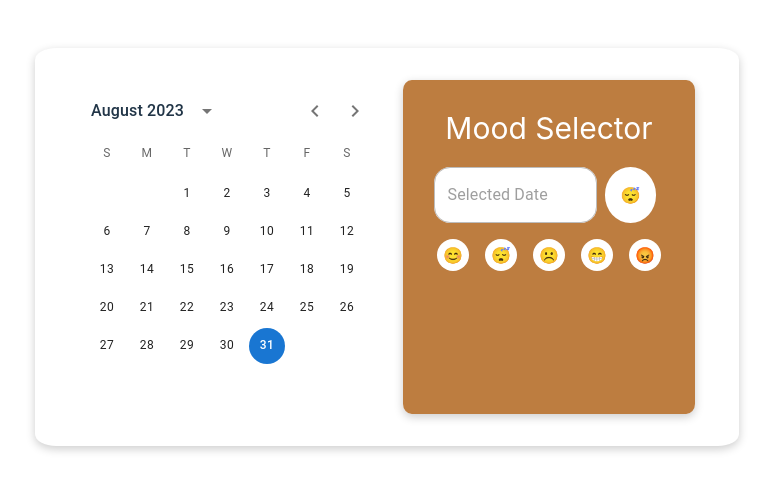
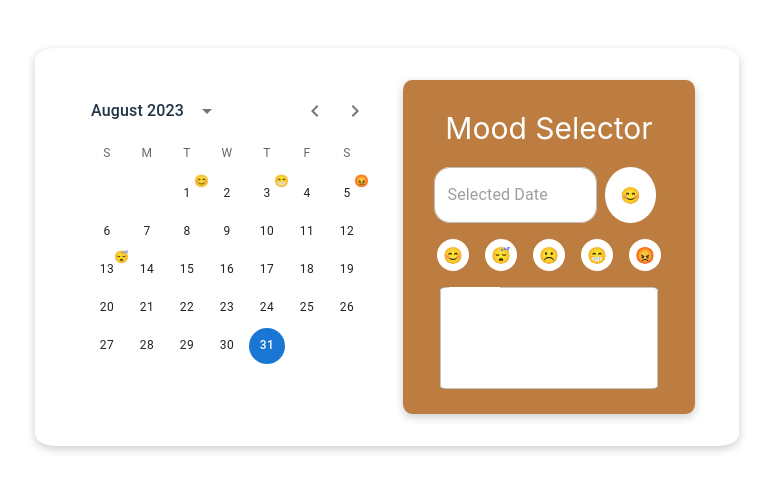
Before and after one commit to Serh1/mood-journal, a React (Vite) app: page / in a window 1280 px wide. Shown: the part 153-644 px from the top of the page, without its empty margins (253-1026 px from the left). Built offline with nearby package versions, Linux system fonts and the light colour scheme; no server answers.

Commit message:
Added mood+reason for each day

```diff
--- a/src/components/Tracker/Tracker.jsx
+++ b/src/components/Tracker/Tracker.jsx
@@ -3,36 +3,78 @@ import "./Tracker.css";
 import TextField from "@mui/material/TextField";
 import Button from "../Button/Button";
 import Cal from "../Calendar";
+import { useEffect } from "react";
+import { Dayjs } from "dayjs";
+import { fetchData } from "../../server/api";
+import emojisList from "../../server/emojis";
+import Dates from "../../server/dates";
 
 const Tracker = () => {
   const [selectedDate, setSelectedDate] = useState(null);
-  const [selectedMood, setSelectedMood] = useState(null);
-  const [highlightedDays, setHighlightedDays] = useState([1, 2, 3, 12]);
+  const [emojiList, setEmojiList] = useState(emojisList());
+
+  const textRef = React.createRef();
+
+  useEffect(() => {
+    const day = findSelectedDay(selectedDate);
+    textRef.current.value = day ? day.reason : "No reason";
+  }, [selectedDate]);
+
+  const [highlightedDays, setHighlightedDays] = useState([
+    { day: 1, mood: "😊", reason: "I am happy" },
+    { day: 5, mood: "😡", reason: null },
+    { day: 3, mood: "😁", reason: null },
+    { day: 13, mood: "😴", reason: null },
+  ]);
+
+  console.log(highlightedDays);
 
   const handleDateSelected = (date) => {
     setSelectedDate(date);
   };
 
-  function convertUTCDateToLocalDate(date) {
-    var newDate = new Date(
-      date.getTime() - date.getTimezoneOffset() * 60 * 1000
+  const findSelectedDay = (selectedDate) => {
+    let result = null;
+    if (selectedDate) {
+      result = highlightedDays.find(
+        (item) => item.day === parseInt(selectedDate.toISOString().slice(8, 10))
       );
-    return newDate;
     }
+    return result ? result : { mood: "__", reason: null };
+  };
 
-  const handleSelectMood = (text) => {
+  const handleInputReason = () => {};
+
+  const handleSelectMood = (emoji) => {
     const currentMood = document.getElementsByClassName("MoodInSelectedDate");
-    // currentMood.textConent = text;
     currentMood.innerHTML = "";
-
-    console.log(currentMood);
     if (selectedDate) {
       // Add the selected date to the list of highlighted days
+      if (
+        !highlightedDays.find(
+          (item) =>
+            item.day === parseInt(selectedDate.toISOString().slice(8, 10))
+        )
+      ) {
         setHighlightedDays((prevDays) => [
           ...prevDays,
-        parseInt(selectedDate.toISOString().slice(8, 10)),
+          {
+            day: parseInt(selectedDate.toISOString().slice(8, 10)),
+            mood: emoji,
+            reason: textRef.current.value,
+          },
         ]);
         console.log(highlightedDays);
+      } else {
+        // Update the mood of the selected date
+        const updatedHighlightedDays = highlightedDays.map((item) => {
+          if (item.day === parseInt(selectedDate.toISOString().slice(8, 10))) {
+            item.mood = emoji;
+          }
+          return item;
+        });
+        setHighlightedDays(updatedHighlightedDays);
+      }
     }
   };
 
@@ -47,7 +89,6 @@ const Tracker = () => {
         </div>
         <div className="MoodSelector">
           <div className="title">Mood Selector</div>
-
           <div className="SelectedData">
             <TextField
               label="Selected Date"
@@ -56,17 +97,43 @@ const Tracker = () => {
               }
               disabled
             />
-            <div className="MoodInSelectedDate">😴</div>
-          </div>
-          <div className="SelectMood">
-            <div className="ButtonList">
-              <Button text="😊" onSelectText={handleSelectMood} />
-              <Button text="😴" onSelectText={handleSelectMood} />
-              <Button text="☹️" onSelectText={handleSelectMood} />
-              <Button text="😁" onSelectText={handleSelectMood} />
-              <Button text="😡" onSelectText={handleSelectMood} />
+            <div className="MoodInSelectedDate">
+              {selectedDate ? findSelectedDay(selectedDate).mood : "😊"}
             </div>
           </div>
+          <div className="ButtonList">
+            <Button
+              text="😊"
+              onSelectText={handleSelectMood.bind(null, "😊")}
+            />{" "}
+            <Button
+              text="😴"
+              onSelectText={handleSelectMood.bind(null, "😴")}
+            />{" "}
+            <Button
+              text="☹️"
+              onSelectText={handleSelectMood.bind(null, "☹️")}
+            />{" "}
+            <Button
+              text="😁"
+              onSelectText={handleSelectMood.bind(null, "😁")}
+            />
+            <Button
+              text="😡"
+              onSelectText={handleSelectMood.bind(null, "😡")}
+            />
+          </div>
+          <TextField
+            label="Reason"
+            multiline
+            rows={3}
+            className="ReasonTextField"
+            inputRef={textRef}
+            InputLabelProps={{
+              shrink: true, // Keep the label up when text is present
+            }}
+            onChange={handleInputReason}
+          />
         </div>
       </div>
     </section>
```
Lines whose indentation alone changed are shown as unchanged.
